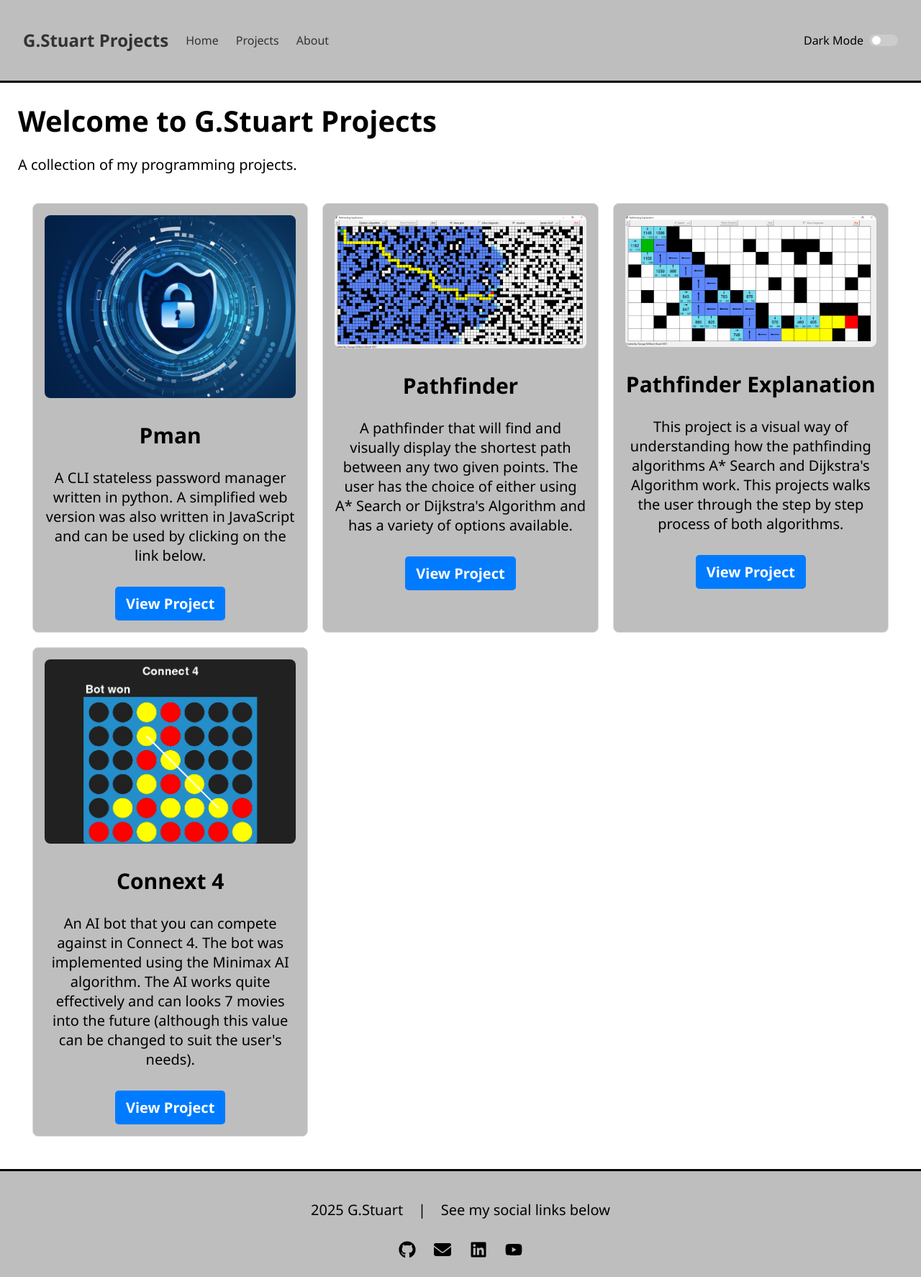
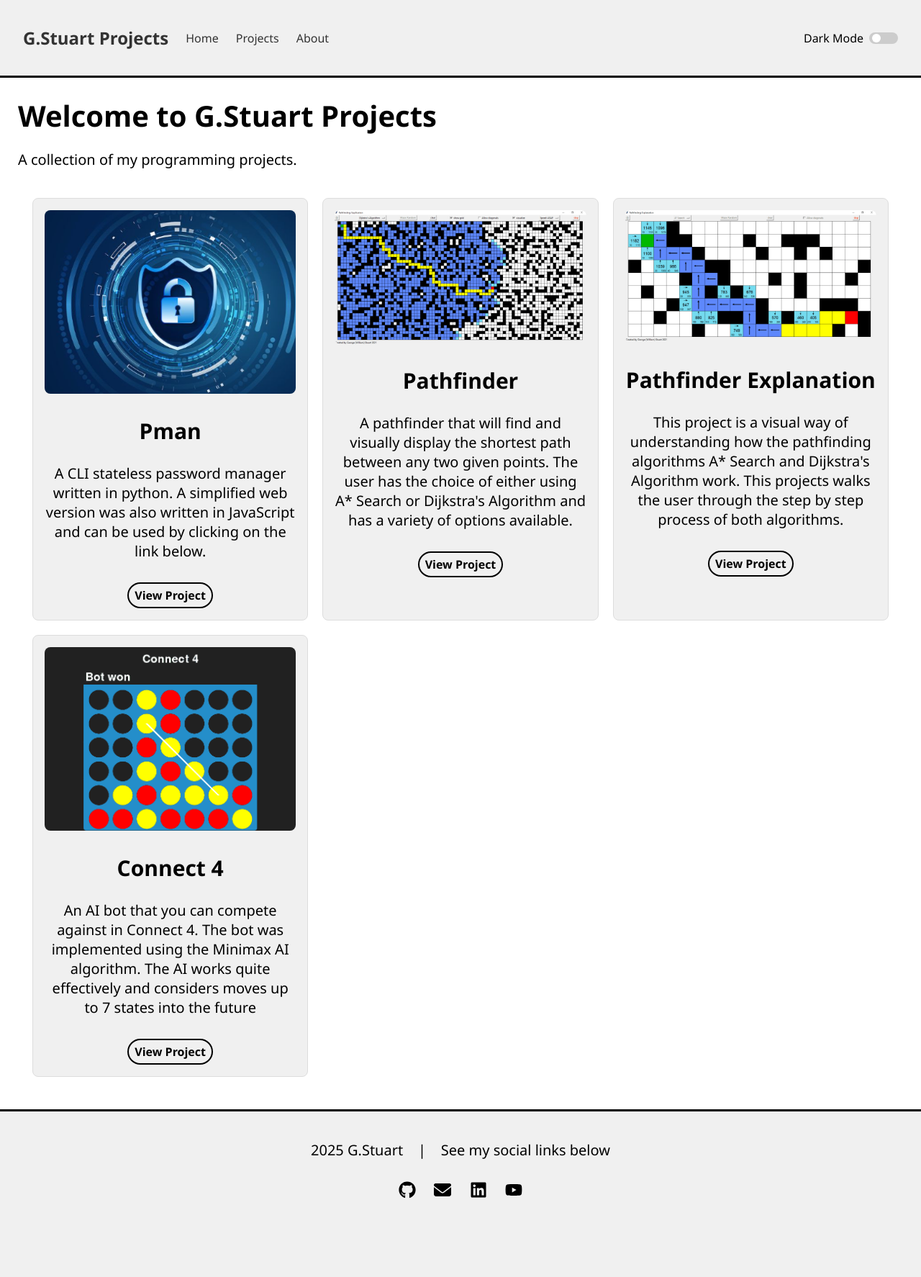
Before and after one commit to GWStuart/GWStuart.github.io, a Jekyll site: the page built from index.html, in a window 1280 px wide. Shown: the whole page at 72% size. Built offline with Jekyll 4.4.1, drawn with Linux system fonts in a browser that asks for light colours; after the commit the page ends 1691 px from its top, so only the background shows below that.

Commit message:
more progress added README file added template for about page started work on the projects page improved minor aesthetic details

```diff
--- a/_layouts/default.html
+++ b/_layouts/default.html
@@ -10,11 +10,11 @@
 
     <header>
       <nav>
-        <h3><a href="./index.html">G.Stuart Projects</a></h3>
+        <h3><a href="/">G.Stuart Projects</a></h3>
 
-        <a href="./index.html">Home</a>
-        <a href="./projects.html">Projects</a>
-        <a href="./about.html">About</a>
+        <a href="/">Home</a>
+        <a href="/">Projects</a>
+        <a href="/about">About</a>
       </nav>
 
       <div class="toggle-container">
--- a/_layouts/project.html
+++ b/_layouts/project.html
@@ -3,4 +3,5 @@
 ---
 
 <h1>{{ page.title }}</h1>
+<img src="{{ page.image }}" alt="{{ page.title }}">
 <p>This is a project page I think</p>
--- a/_projects/connect-4.md
+++ b/_projects/connect-4.md
@@ -1,7 +1,7 @@
 ---
 layout: project
-title: "Connext 4"
+title: "Connect 4"
 image: "/assets/images/connect_4.png"
-description: "An AI bot that you can compete against in Connect 4. The bot was implemented using the Minimax AI algorithm. The AI works quite effectively and can looks 7 movies into the future (although this value can be changed to suit the user's needs)."
+description: "An AI bot that you can compete against in Connect 4. The bot was implemented using the Minimax AI algorithm. The AI works quite effectively and considers moves up to 7 states into the future"
 order: 4
 ---
--- a/_sass/base.scss
+++ b/_sass/base.scss
@@ -2,7 +2,7 @@
 $bg-colour-light: #ffffff;
 $text-colour-light: #000000;
 $gradient-light: #000000; // linear-gradient(90deg, rgba(9,26,142,1) 0%, rgba(81,51,193,1) 52%, rgba(128,10,232,1) 100%);
-$header-colour-light: #bebebe;
+$header-colour-light: #f0f0f0;
 
 // Dark mode options
 $bg-colour-dark: #12232E;
@@ -25,7 +25,7 @@
   display: flex;
   justify-content: space-between;
   align-items: center;
-  padding: 1rem 2rem;
+  padding: 0.8rem 2rem;
   box-shadow: 0 4px 6px rgba(0, 0, 0, 0.1);
 
   border-bottom: 3px solid;
@@ -85,7 +85,8 @@
 }
 
 input:checked + .slider {
-  background-color: #4CAF50;
+  // background-color: #4CAF50;
+  background-color: #4080cf;
 }
 
 input:checked + .slider:before {
@@ -111,19 +112,14 @@
   border-radius: 8px;
 }
 
-.btn {
+.project-btn {
   display: inline-block;
   margin-top: 10px;
-  padding: 10px 15px;
-  background-color: #007BFF;
-  color: white;
+  padding: 5px 8px;
   text-decoration: none;
-  border-radius: 5px;
+  border-radius: 100px;
   font-weight: bold;
-}
-
-.btn:hover {
-  background-color: #0056b3;
+  font-size: medium;
 }
 
 a {
@@ -245,3 +241,22 @@
 body.dark-mode .social-icon {
   filter: invert(1);
 }
+
+.project-btn {
+  border: 2px solid #000000;
+  color: #000000;
+}
+
+.project-btn:hover {
+  background-color: #222222;
+  color: white;
+}
+
+body.dark-mode .project-btn {
+  border: 2px solid #007BFF;
+  color: white;
+}
+
+body.dark-mode .project-btn:hover {
+  background-color: #0056b3;
+}
--- a/index.html
+++ b/index.html
@@ -13,7 +13,7 @@
         <img src="{{ project.image }}" alt="{{ project.title }}">
         <h2>{{ project.title }}</h2>
         <p>{{ project.description }}</p>
-        <a href="{{ project.url }}" class="btn">View Project</a>
+        <a href="{{ project.url }}" class="project-btn">View Project</a>
     </div>
     {% endfor %}
 </div>
```
Also changed, not shown: about.html (added, +7 -0 lines), README.md (added).
